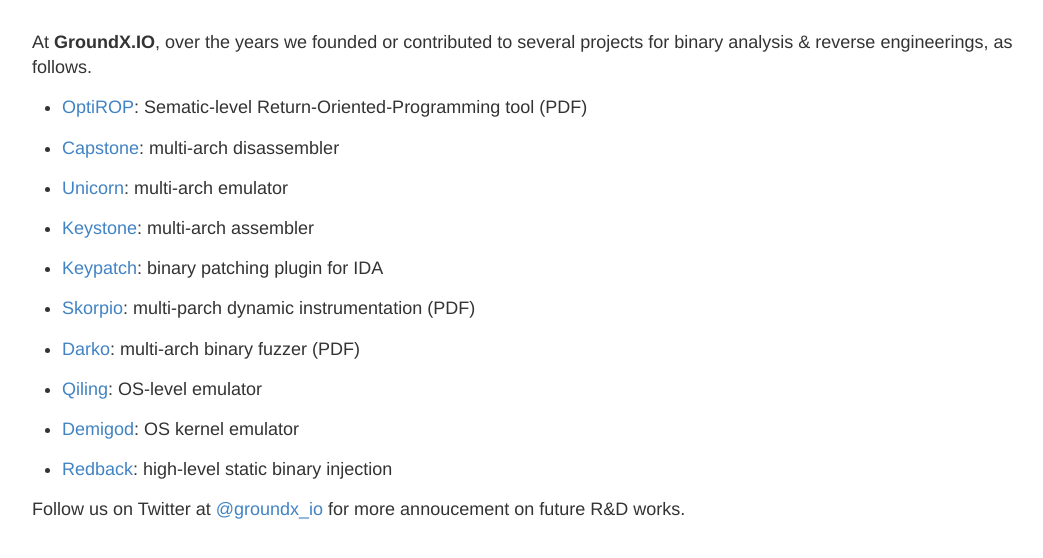
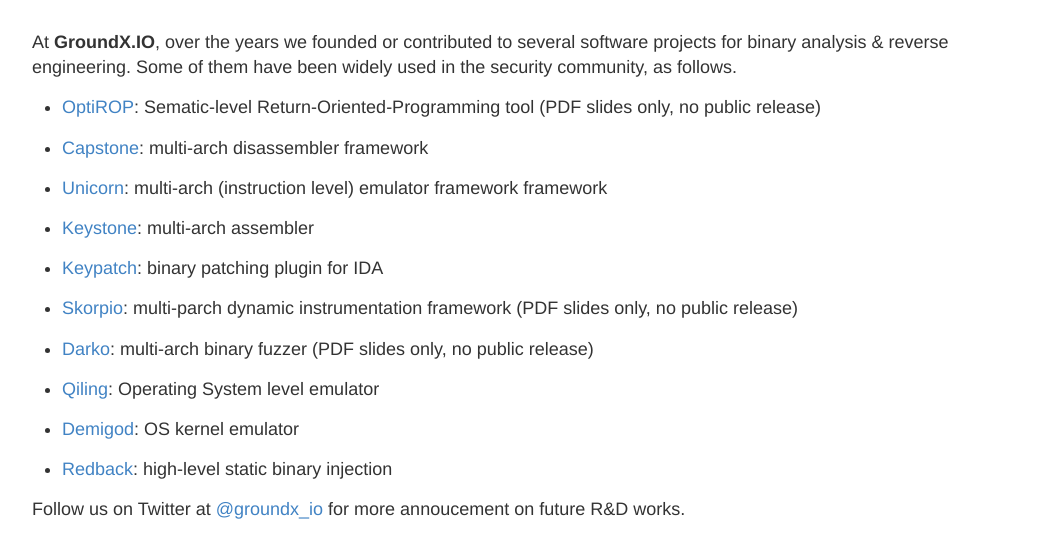
Before and after one commit to groundx/groundx.github.io, a Jekyll site: the page built from index.md, in a window 1280 px wide. Shown: the top 558 px of the page, without its empty margins (106-1149 px from the left). Built offline with Jekyll 4.4.1, drawn with Linux system fonts in a browser that asks for light colours; our own code applies the rules of GitHub Pages for plain Markdown files.

Commit message:
index.md

```diff
--- a/index.md
+++ b/index.md
@@ -1,20 +1,20 @@
-At **GroundX.IO**, over the years we founded or contributed to several projects for binary analysis & reverse engineerings, as follows.
+At **GroundX.IO**, over the years we founded or contributed to several software projects for binary analysis & reverse engineering. Some of them have been widely used in the security community, as follows.
 
-- [OptiROP](https://media.blackhat.com/us-13/US-13-Quynh-OptiROP-Hunting-for-ROP-Gadgets-in-Style-WP.pdf): Sematic-level Return-Oriented-Programming tool (PDF)
+- [OptiROP](https://media.blackhat.com/us-13/US-13-Quynh-OptiROP-Hunting-for-ROP-Gadgets-in-Style-WP.pdf): Sematic-level Return-Oriented-Programming tool (PDF slides only, no public release)
 
-- [Capstone](https://www.capstone-engine.org): multi-arch disassembler
+- [Capstone](https://www.capstone-engine.org): multi-arch disassembler framework
 
-- [Unicorn](https://www.unicorn-engine.org): multi-arch emulator
-
+- [Unicorn](https://www.unicorn-engine.org): multi-arch (instruction level) emulator framework
+ framework
 - [Keystone](https://www.keystone-engine.org): multi-arch assembler
 
 - [Keypatch](https://www.keystone-engine.org/keypatch): binary patching plugin for IDA
 
-- [Skorpio](/docs/Opcde2018-skorpio.pdf): multi-parch dynamic instrumentation (PDF)
+- [Skorpio](/docs/Opcde2018-skorpio.pdf): multi-parch dynamic instrumentation framework (PDF slides only, no public release)
 
-- [Darko](/docs/ZeroNights2017-darko-fuzzer.pdf): multi-arch binary fuzzer (PDF)
+- [Darko](/docs/ZeroNights2017-darko-fuzzer.pdf): multi-arch binary fuzzer (PDF slides only, no public release)
 
-- [Qiling](https://qiling.io): OS-level emulator
+- [Qiling](https://qiling.io): Operating System level emulator
 
 - [Demigod](/demigod/): OS kernel emulator
 
```
